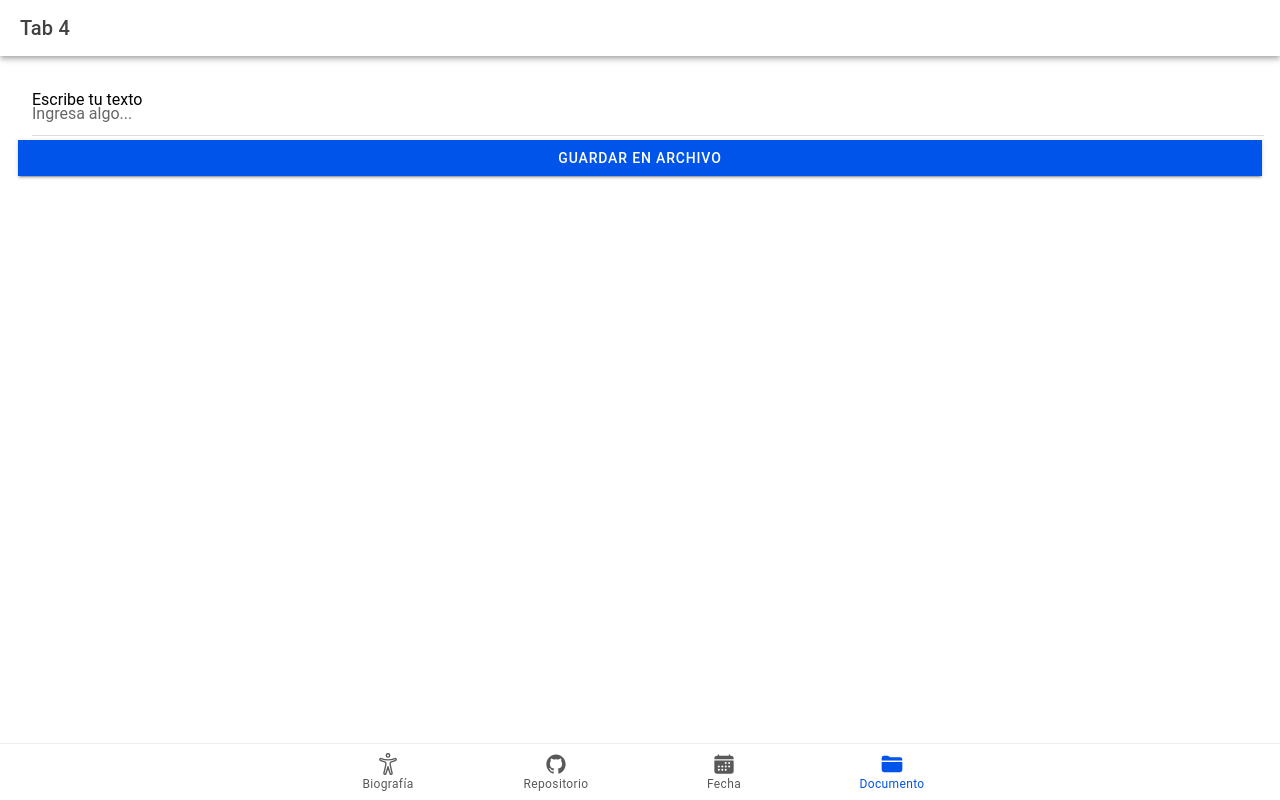
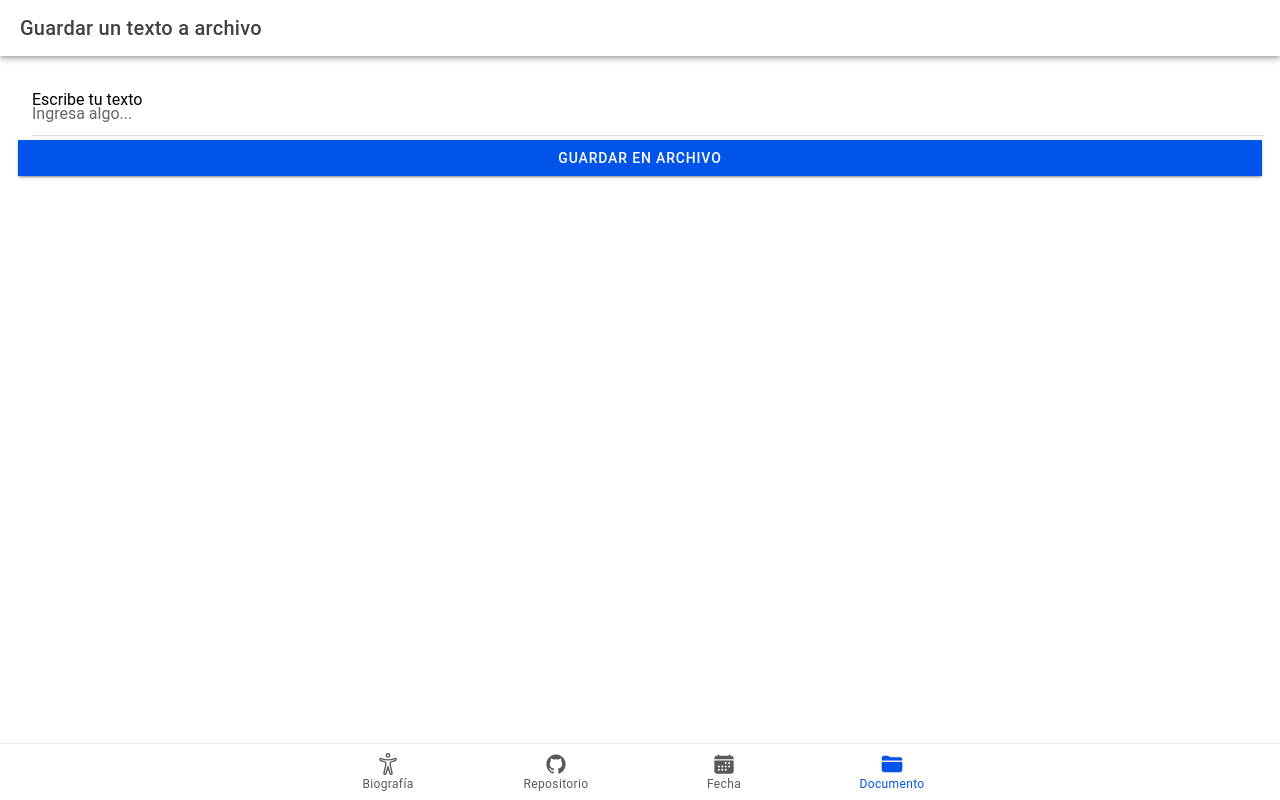
Before and after one commit to CrisLearn/appPrueba, a React (Vite) app in the folder app/: page /tab4 in a window 1280 px wide. Built offline with nearby package versions, Linux system fonts and the light colour scheme.

Commit message:
Pestaña 4

```diff
--- a/app/src/pages/Tab4.tsx
+++ b/app/src/pages/Tab4.tsx
@@ -19,7 +19,7 @@ const Tab4: React.FC = () => {
     <IonPage>
       <IonHeader>
         <IonToolbar>
-          <IonTitle>Tab 4</IonTitle>
+          <IonTitle>Guardar un texto a archivo</IonTitle>
         </IonToolbar>
       </IonHeader>
       <IonContent fullscreen>
```
